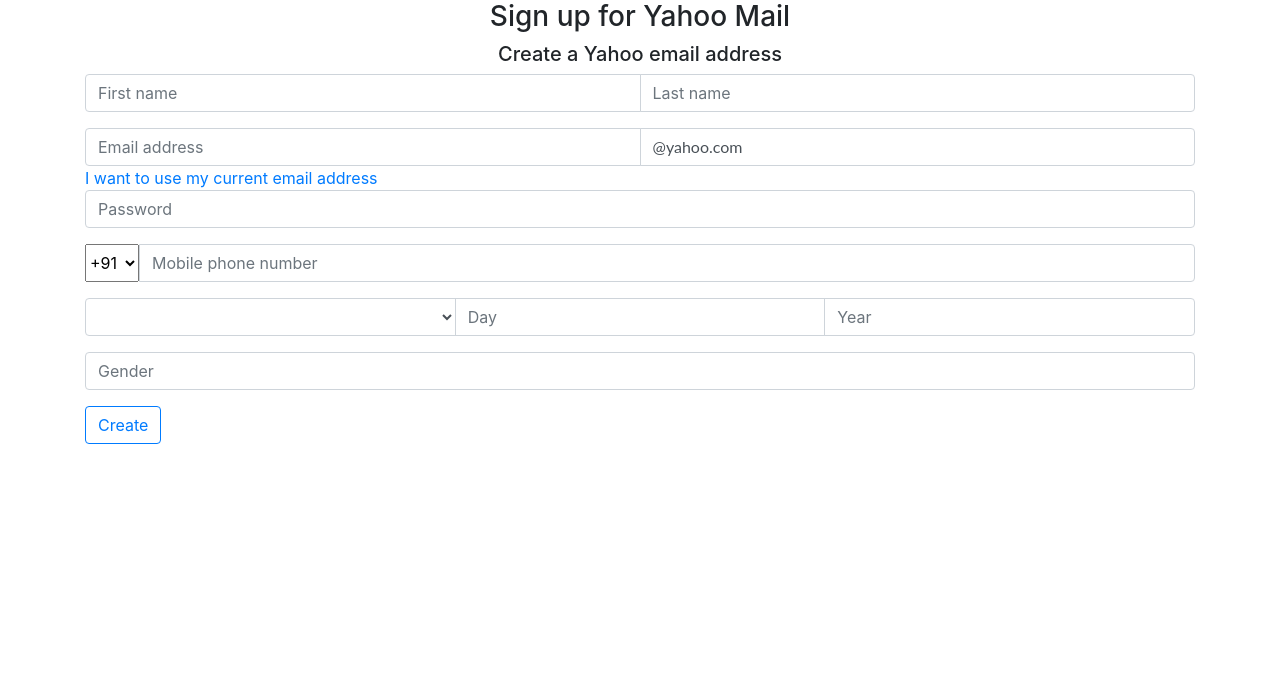
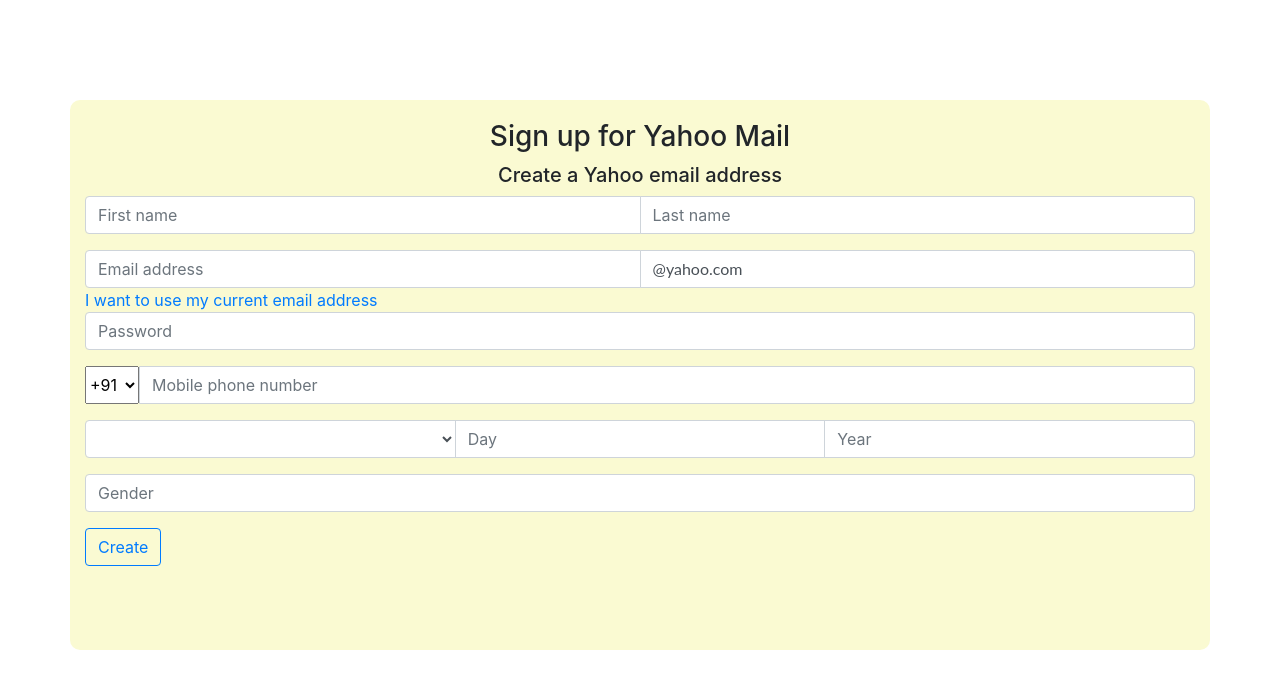
Before and after one commit to DarshiL7/angular-fteq1i, an Angular app: page / in a window 1280 px wide. Shown: the top 688 px of the page. Built offline with nearby package versions, Linux system fonts and the light colour scheme.

Commit message:
2 files modified

```diff
--- a/src/app/app.component.css
+++ b/src/app/app.component.css
@@ -3,7 +3,23 @@
 }
 h3{
   text-align: center;
+  height: 50px;
+  padding-top: 20px;
+
 }
 h5{
   text-align: center;
+  height: 30px;
+  padding-top: 5px;
+
 }
+.container{
+  background-color: lightgoldenrodyellow;
+  border-radius: 10px;
+
+
+  margin-top: 100px;
+  height: 550px;
+
+
+}
--- a/src/app/app.component.html
+++ b/src/app/app.component.html
@@ -1,5 +1,8 @@
 
 <link rel="stylesheet" href="https://stackpath.bootstrapcdn.com/bootstrap/4.4.1/css/bootstrap.min.css" integrity="sha384-Vkoo8x4CGsO3+Hhxv8T/Q5PaXtkKtu6ug5TOeNV6gBiFeWPGFN9MuhOf23Q9Ifjh" crossorigin="anonymous">
+
+
+
 <div class="container">
 
   <h3 >  Sign up for Yahoo Mail</h3>
```
